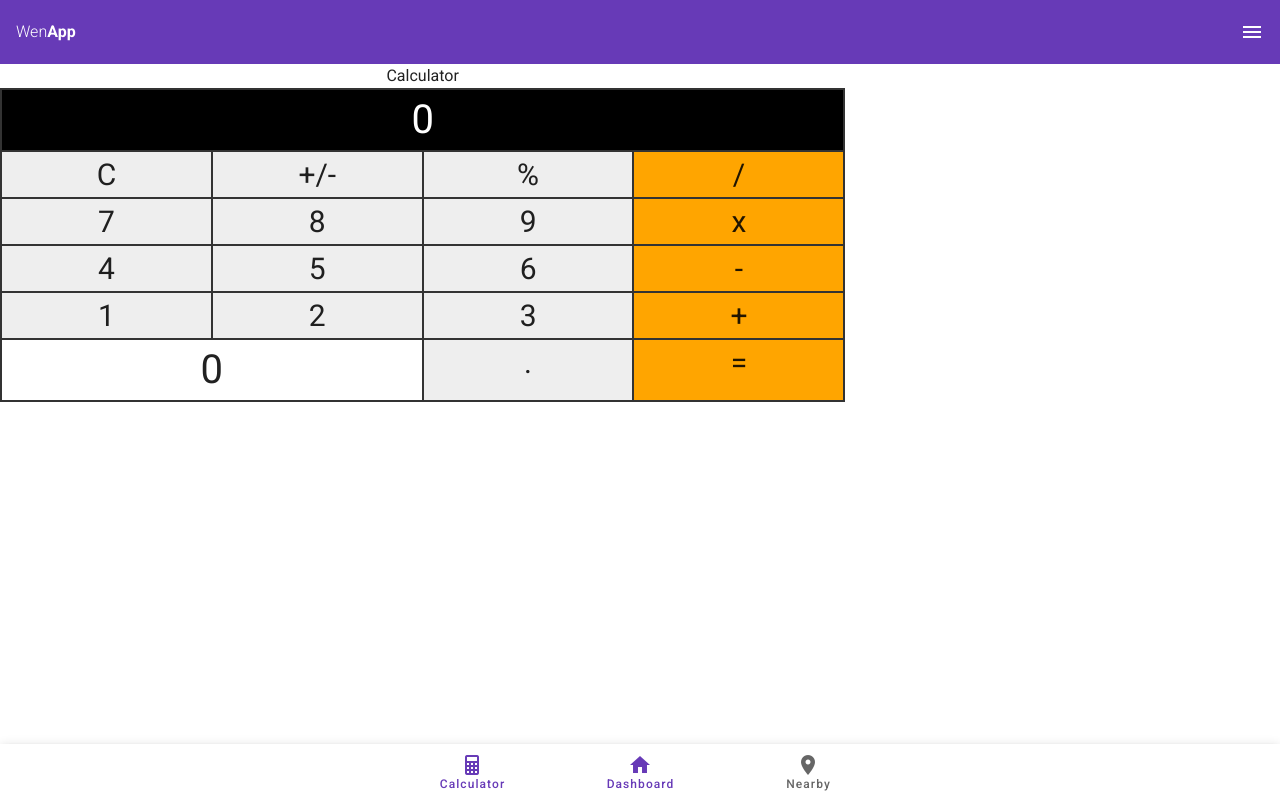
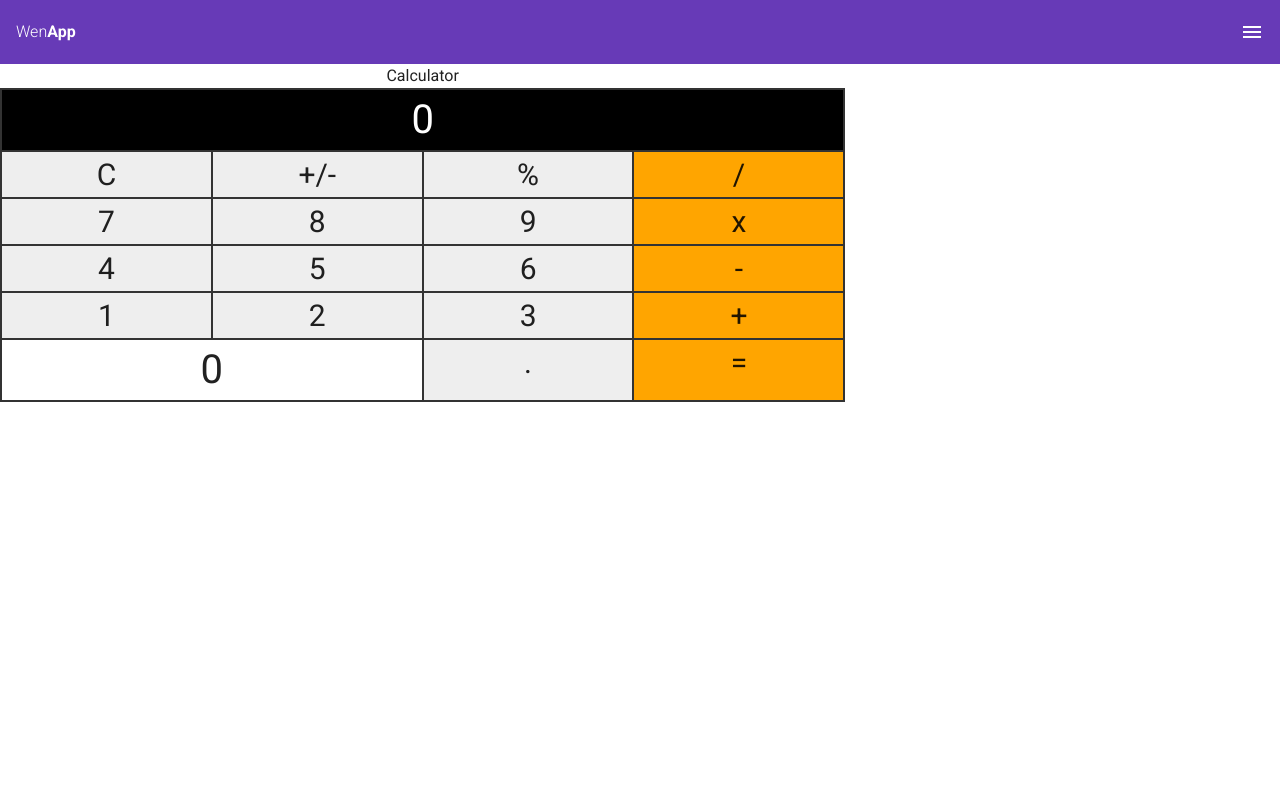
Before and after one commit to isokandonee/wen-app, a Vue app in the folder wen/: page /calculator in a window 1280 px wide. Shown: the top 800 px of the page. Built offline with nearby package versions, Linux system fonts and the light colour scheme.

Commit message:
almost done with the dashboard

```diff
--- a/wen/src/App.vue
+++ b/wen/src/App.vue
@@ -25,7 +25,7 @@ export default {
 };
 </script>
 
-<style scoped>
+<style>
 #app {
     text-align: center;
 }
--- a/wen/src/components/Footbar.vue
+++ b/wen/src/components/Footbar.vue
@@ -1,5 +1,5 @@
 <template>
-<v-bottom-navigation :value="value" color="deep-purple" grow>
+<v-bottom-navigation class="hidden-lg-and-up" :value="value" color="deep-purple" grow>
     <v-btn to="/calculator">
         <span>Calculator</span>
 
--- a/wen/src/views/Calculator.vue
+++ b/wen/src/views/Calculator.vue
@@ -1,6 +1,6 @@
 <template>
-<div class="row justify-content-center">
-    <div class="col-md-8">
+<div class="row justify-content-center" justify="center">
+    <div class=" col-md-8">
         <div class="card">
             <div class="card-header text-center fa-2x">Calculator</div>
         </div>
@@ -67,12 +67,17 @@ export default {
 </script>
 
 <style scoped>
+#app {
+    text-align: center;
+}
+
 .calculator {
     font-size: 40px;
     display: grid;
     grid-template-columns: repeat(4, 1fr);
     grid-auto-rows: mimax(50px, auto);
     border: 1px solid #333;
+    cursor: pointer;
 }
 
 .display {
```
